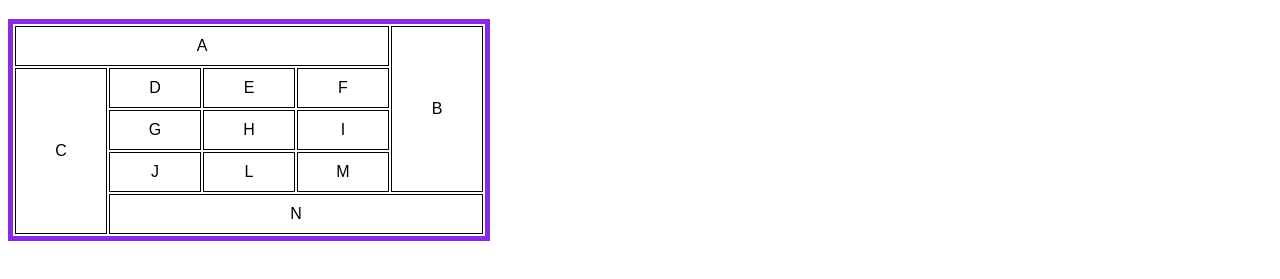
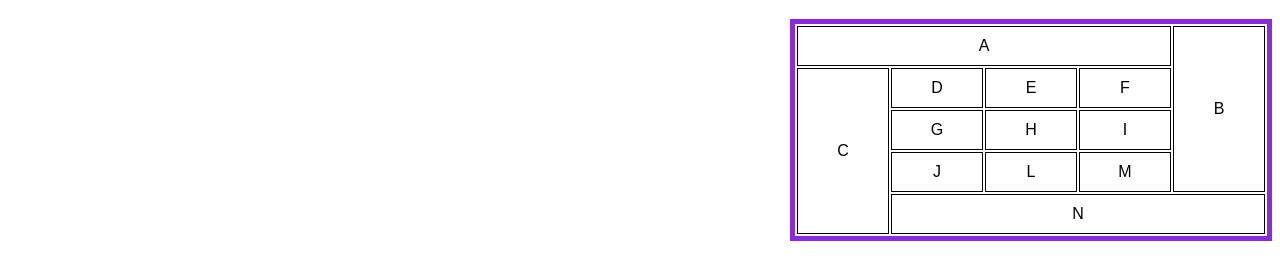
Before and after one commit to Rogerio23osasco/html-css, a plain HTML site: page desafio do curso/d13/desafio-01.html in a window 1280 px wide. Shown: the part 363-642 px from the top of the page. Drawn offline with Linux system fonts and the light colour scheme.

Commit message:
Update desafio-01.html

```diff
--- a/desafio do curso/d13/desafio-01.html
+++ b/desafio do curso/d13/desafio-01.html
@@ -19,6 +19,10 @@
             padding: 10px;
             width: 70px;
             text-align: center;
+        }
+
+        #lateral {
+            float: right;
         }
 
     </style>
@@ -54,7 +58,7 @@
 
         <h1>CÓPIA DESAFIO 02</h1>
 
-    <table>
+    <table id="lateral">
         <tr>
             <td colspan="4">A</td>
             <td rowspan="4">B</td>
```
